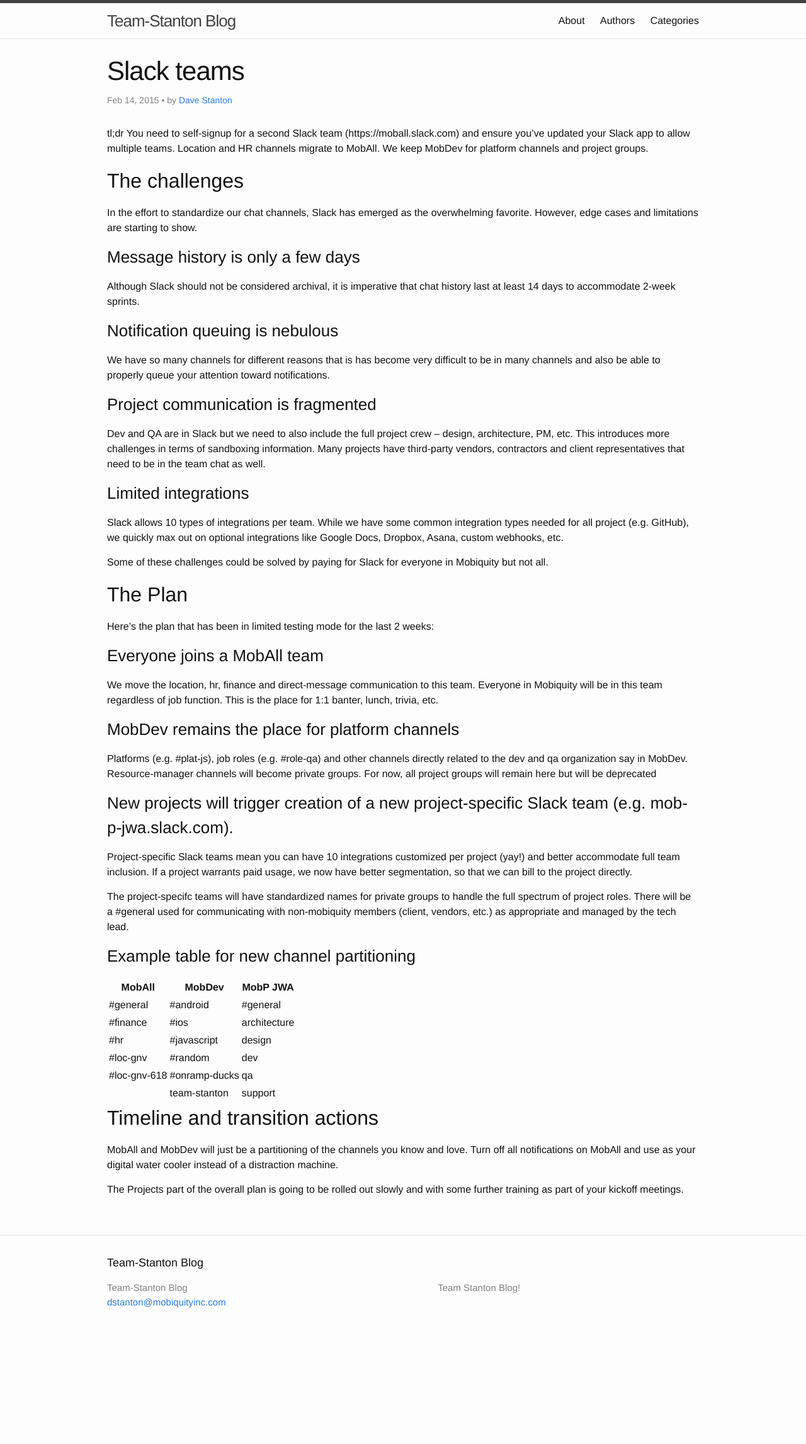
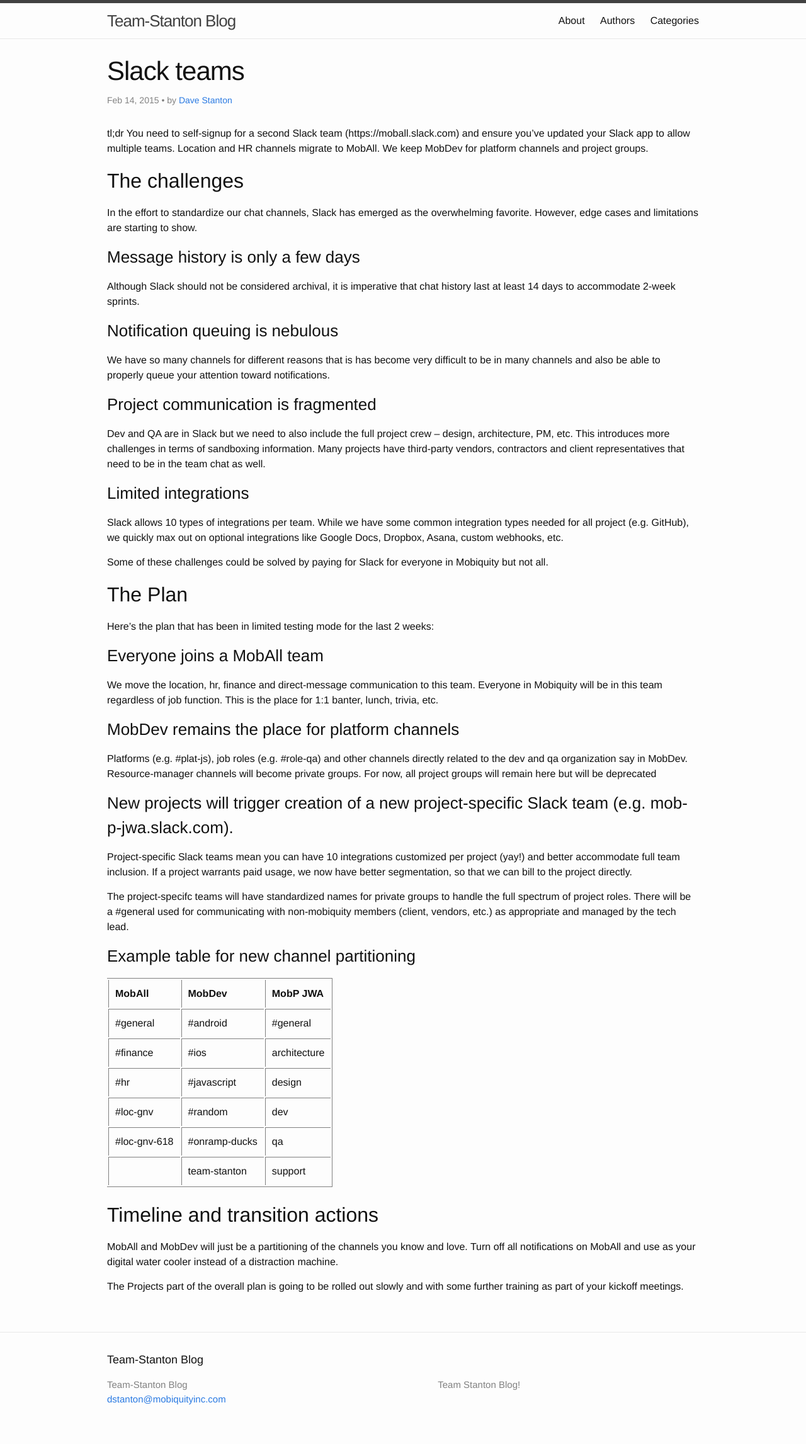
Before and after one commit to ajcrites/team-stanton, a Jekyll site: the page built from _posts/2015-03-03-slack-teams.markdown, in a window 1280 px wide. Shown: the whole page at 63% size. Built offline with Jekyll 4.4.1, drawn with Linux system fonts in a browser that asks for light colours; before the commit the page ends 2139 px from its top, so only the background shows below that.

Commit message:
crude table styles.

```diff
--- a/_posts/2015-03-03-slack-teams.markdown
+++ b/_posts/2015-03-03-slack-teams.markdown
@@ -51,7 +51,7 @@
 ### Example table for new channel partitioning
 
 | MobAll      | MobDev       | MobP JWA     |
-|-------------|--------------|--------------|
+|-------------|-------------|---------------|
 |#general     | #android     | #general     |
 |#finance     | #ios         | architecture |
 |#hr          | #javascript  | design       |
--- a/_sass/_posts.scss
+++ b/_sass/_posts.scss
@@ -1,6 +1,7 @@
 .post {
   @import
     "modules/images",
-    "modules/embeds"
+    "modules/embeds",
+    "modules/tables"
   ;
 }
--- /dev/null
+++ b/_sass/modules/_tables.scss
@@ -0,0 +1,17 @@
+table {
+  border: 1px solid gray;
+  border-left: 0;
+  margin-bottom: 20px;
+}
+
+th {
+  border-left: 1px solid gray;
+  text-align: left;
+  padding: 10px;
+}
+
+td {
+  border-top: 1px solid gray;
+  border-left: 1px solid gray;
+  padding: 10px;
+}
```
